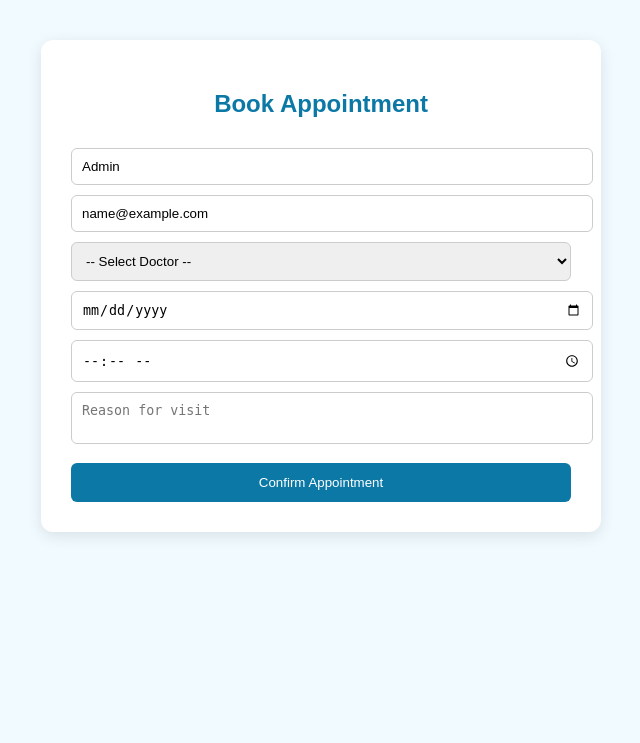
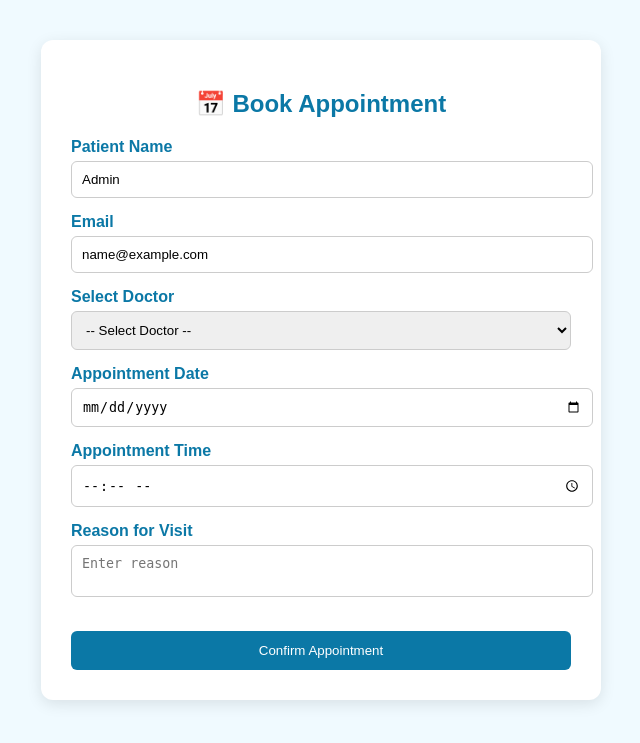
Before and after one commit to TashiniUpendra/-MEDICARE-ONLINE-APPOINTMENT-SYSTEM, a PHP site: page /appointment-booking.php in a window 1280 px wide. Shown: the top 743 px of the page, without its empty margins (319-959 px from the left). Run offline with PHP 8.4, Linux system fonts and the light colour scheme; the visitor is signed in with stand-in values (Sample User, id 1).

Commit message:
Update appointment-booking.php

```diff
--- a/appointment-booking.php
+++ b/appointment-booking.php
@@ -59,10 +59,21 @@ h2{
     margin-bottom:20px;
 }
 
+/* FORM GROUP */
+.form-group{
+    margin-bottom:15px;
+}
+
+label{
+    display:block;
+    font-weight:bold;
+    color:#0b78a6;
+    margin-bottom:5px;
+}
+
 input, select, textarea{
     width:100%;
     padding:10px;
-    margin-top:10px;
     border-radius:6px;
     border:1px solid #ccc;
 }
@@ -71,6 +82,7 @@ textarea{
     resize:none;
 }
 
+/* BUTTON */
 .btn{
     width:100%;
     margin-top:15px;
@@ -91,19 +103,27 @@ textarea{
 <body>
 
 <div class="container">
-<h2>Book Appointment</h2>
+<h2>📅 Book Appointment</h2>
 
 <form method="POST">
 
 <!-- Patient Name -->
+<div class="form-group">
+<label>Patient Name</label>
 <input type="text" name="patient_name"
 value="<?php echo htmlspecialchars($patientName); ?>" required>
+</div>
 
 <!-- Email -->
+<div class="form-group">
+<label>Email</label>
 <input type="email" name="email"
 value="<?php echo htmlspecialchars($patientEmail); ?>" required>
+</div>
 
 <!-- Doctor -->
+<div class="form-group">
+<label>Select Doctor</label>
 <select name="doctor" required>
 
 <option value="">-- Select Doctor --</option>
@@ -129,15 +149,25 @@ Dr. Nadeesha Karun (Pediatrician)
 </option>
 
 </select>
+</div>
 
 <!-- Date -->
+<div class="form-group">
+<label>Appointment Date</label>
 <input type="date" name="date" required>
+</div>
 
 <!-- Time -->
+<div class="form-group">
+<label>Appointment Time</label>
 <input type="time" name="time" required>
+</div>
 
 <!-- Reason -->
-<textarea name="reason" placeholder="Reason for visit"></textarea>
+<div class="form-group">
+<label>Reason for Visit</label>
+<textarea name="reason" placeholder="Enter reason"></textarea>
+</div>
 
 <button type="submit" class="btn">Confirm Appointment</button>
 
```
